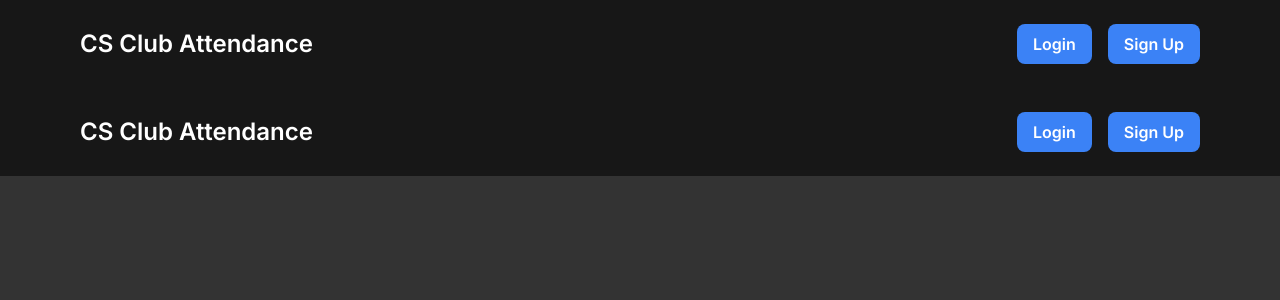
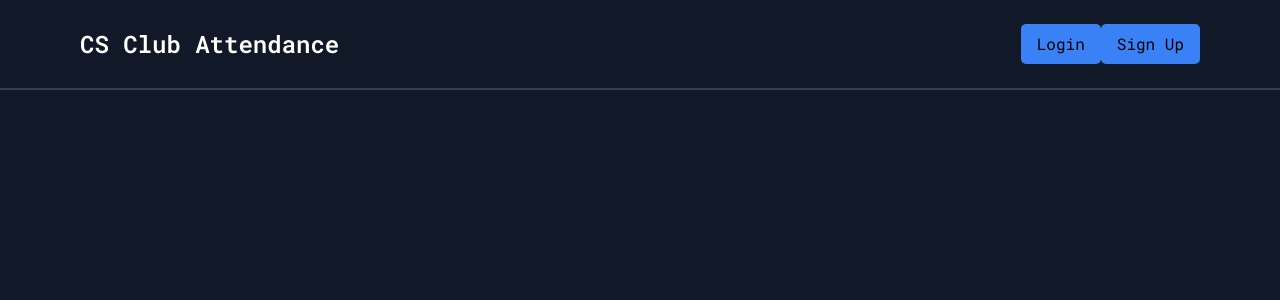
Before and after one commit to derek-byte/CS-Club-Attendance-Dashboard, a Next.js app: page /layout in a window 1280 px wide. Shown: the top 300 px of the page. Built offline with nearby package versions, Linux system fonts and the light colour scheme.

Commit message:
deps: install sass

```diff
--- a/components/navbar.jsx
+++ b/components/navbar.jsx
@@ -9,14 +9,14 @@ export default function Navbar() {
   };
 
   return (
-    <nav className="w-full bg-neutral-900">
-      <div className="max-w-6xl mx-auto px-4 py-6 flex justify-between items-center">
-        <span className="text-white text-2xl font-semibold">CS Club Attendance</span>
+    <nav className="w-full flex justify-center absolute top-0 bg-background border-b-2 border-b-slate-700">
+      <div className="max-w-6xl w-full px-4 py-6 flex justify-between items-center">
+        <h1 className="text-white text-2xl font-semibold">CS Club Attendance</h1>
         <div>
-          <button className="bg-blue-500 hover:bg-blue-600 text-white font-semibold py-2 px-4 rounded-lg mr-4 transition-colors duration-300">
+          <button className="">
             Login
           </button>
-          <button onClick={() => {handleLogout();}} className="bg-blue-500 hover:bg-blue-600 text-white font-semibold py-2 px-4 rounded-lg transition-colors duration-300">
+          <button onClick={() => {handleLogout();}} className="">
             Sign Up
           </button>
         </div>
--- a/package.json
+++ b/package.json
@@ -21,6 +21,7 @@
     "@types/react": "16.9.17",
     "autoprefixer": "^10.4.14",
     "postcss": "^8.4.27",
+    "sass": "^1.64.1",
     "tailwindcss": "^3.3.3",
     "typescript": "4.6.3"
   }
--- a/pages/_app.jsx
+++ b/pages/_app.jsx
@@ -1,4 +1,4 @@
-import '../styles/globals.css'
+import '../styles/styles.scss'
 import Layout from './layout'
 import Head from 'next/head'
 
--- a/pages/login.jsx
+++ b/pages/login.jsx
@@ -66,7 +66,6 @@ export default function Login() {
         </div>
         <div className="flex items-center justify-center">
             <button
-                className="bg-blue-500 hover:bg-blue-700 text-white font-bold py-2 px-4 rounded focus:outline-none focus:shadow-outline"
                 type="submit"
             >
             Submit
--- a/styles/globals.css
+++ /dev/null
@@ -1,12 +0,0 @@
-@import url('https://fonts.googleapis.com/css2?family=Inter:wght@100;200;300;400;500;600;700;800;900&display=swap');
-@tailwind base;
-@tailwind components;
-@tailwind utilities;
-
-body {
-  margin: 0;
-  padding: 0;
-  font-family: 'Inter', sans-serif;
-
-  background-color: #333;
-}
--- /dev/null
+++ b/styles/styles.scss
@@ -0,0 +1,28 @@
+@import url('https://fonts.googleapis.com/css2?family=Inter:wght@100;200;300;400;500;600;700;800;900&family=Roboto+Mono:ital,wght@0,100;0,200;0,300;0,400;0,500;0,600;0,700;1,100;1,200;1,300;1,400;1,500;1,600;1,700&display=swap');
+@tailwind base;
+@tailwind components;
+@tailwind utilities;
+
+body {
+  margin: 0;
+  padding: 0;
+  font-family: 'Inter', sans-serif;
+
+  background-color: theme('colors.background');
+}
+
+h1, h2, h3, h4 {
+  font-family: 'Roboto Mono', monospace;
+}
+
+button:not(.no-styles) {
+  font-family: 'Roboto Mono', monospace;
+  padding: 0.5rem 1rem;
+  border-radius: 5px;
+  background-color: theme('colors.accent');
+  transition: opacity 0.2s ease-in-out;
+
+  &:hover {
+    opacity: 0.8;
+  }
+}
--- a/tailwind.config.js
+++ b/tailwind.config.js
@@ -5,7 +5,13 @@ module.exports = {
     "./components/**/*.{js,ts,jsx,tsx,mdx}",
   ],
   theme: {
-    extend: {},
+    extend: {
+      colors: {
+        background: "#111827",
+        accent: "#3b81f6",
+        dimmed: "#334155"
+      }
+    },
   },
   plugins: [],
 }
```
Also changed, not shown: 1 other file (tests, documents, lock files or other folders).
